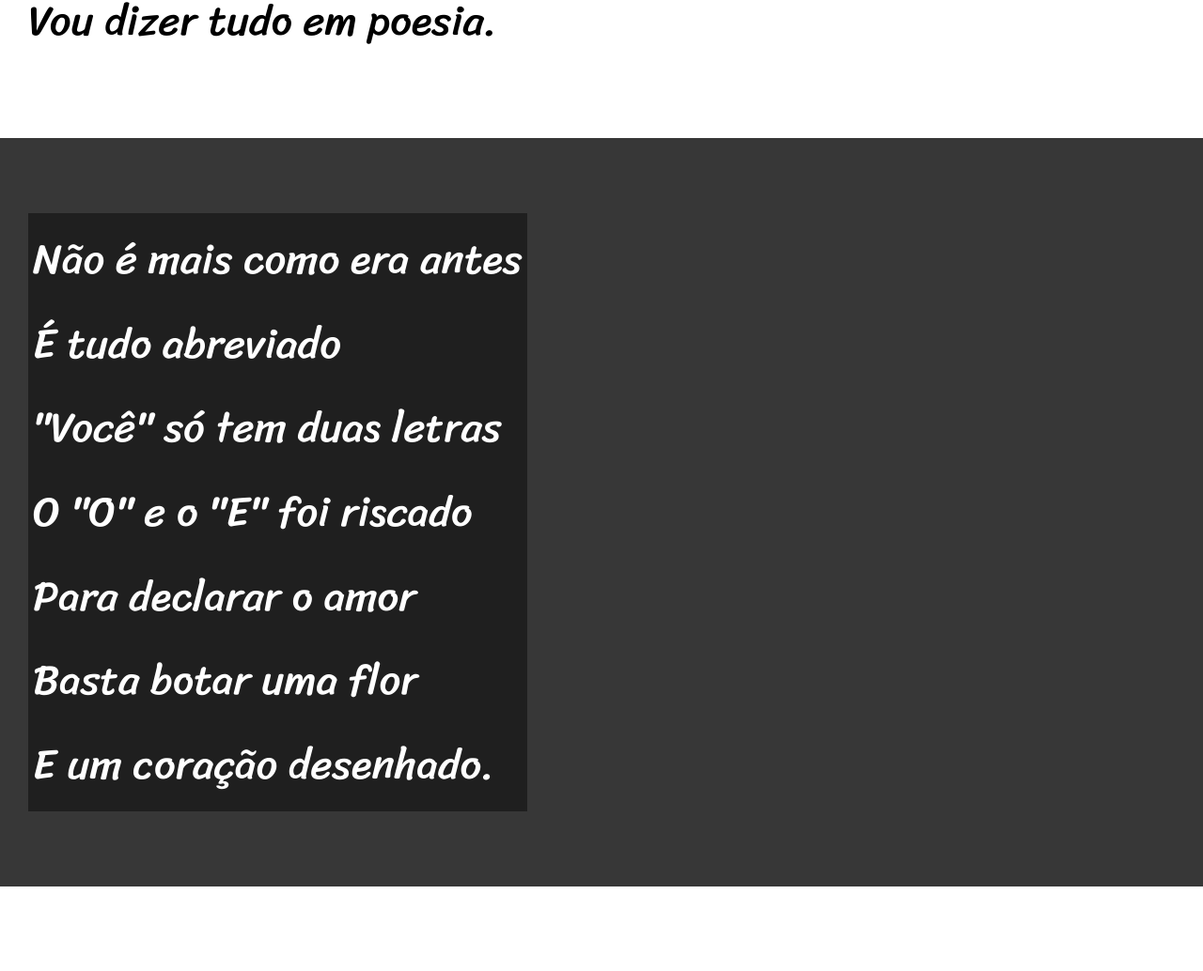
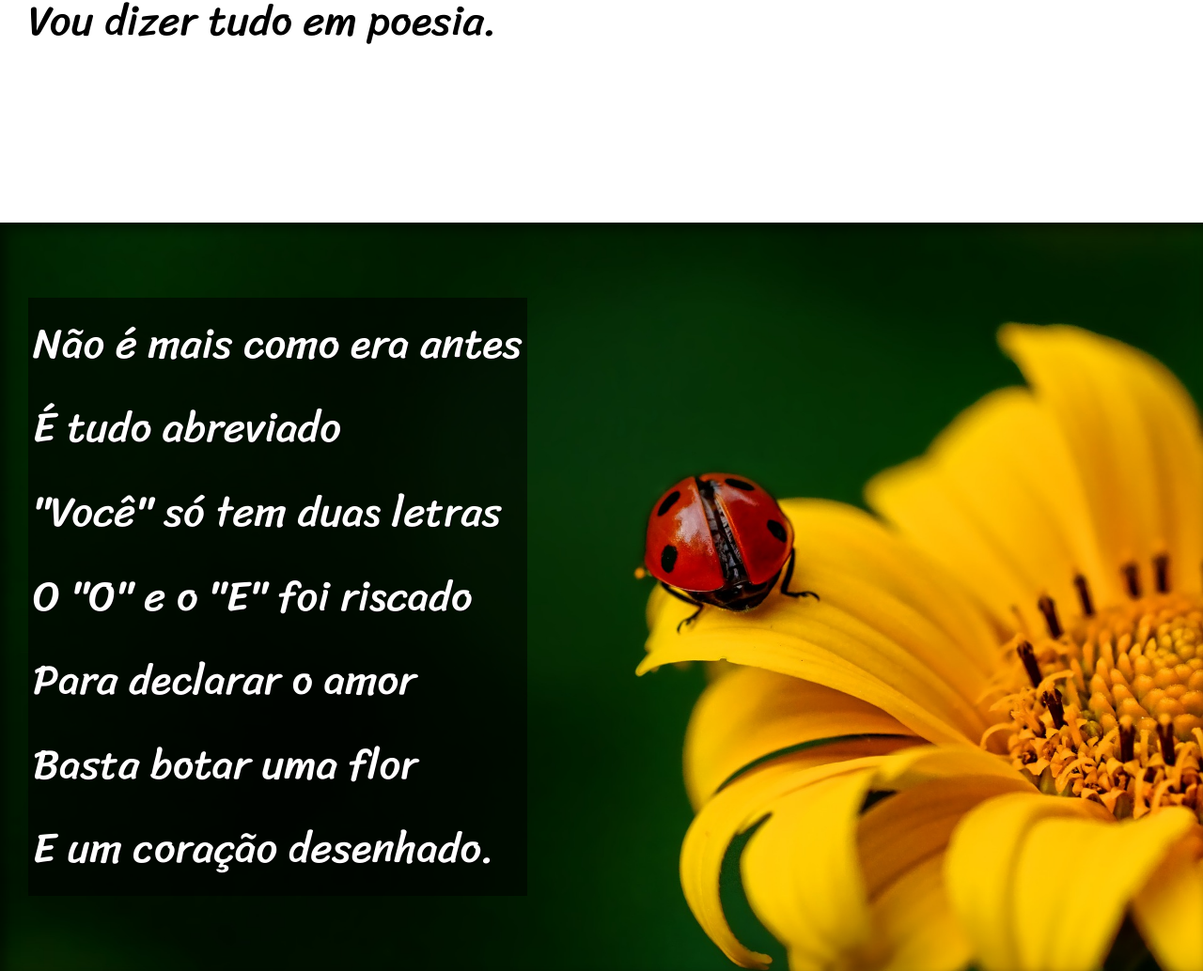
Before and after one commit to Luccasfj/html-css, a plain HTML site: page Desafios propostos/Desafio012/index.html in a window 1280 px wide. Shown: the part 900-1934 px from the top of the page at 94% size. Drawn offline with Linux system fonts and the light colour scheme.

Commit message:
finalizei o desafio 12

```diff
--- a/Desafios propostos/Desafio012/index.html
+++ b/Desafios propostos/Desafio012/index.html
@@ -26,7 +26,7 @@
     </section>
 
 
-    <section class="imagem">
+    <section class="imagem" id="img01">
         <p>
             Não é mais como era antes <br>
             É tudo abreviado <br>
@@ -64,7 +64,7 @@
 
 
 
-    <section class="imagem">
+    <section class="imagem" id="img02">
         <p>
             Tenho saudade das cartas<br>
             Escritas com a própria mão<br>
--- a/Desafios propostos/Desafio012/style.css
+++ b/Desafios propostos/Desafio012/style.css
@@ -59,6 +59,10 @@ section {
     font-size: 3.5vw;
 }
 
+section > p {
+    padding-bottom: 2em;
+}
+
 section.normal {
     background-color: white;
     color: black;
@@ -67,12 +71,26 @@ section.normal {
 section.imagem {
     background-color: rgb(55, 55, 55);
     color: white;
+    box-shadow: inset 6px 6px 13px 0px rgba(0, 0, 0, 0.543);
+    background-size: cover;
+    background-attachment: fixed;
 }
 
 section.imagem > p {
     display: inline-block;
     padding: 5px;
-    background-color: rgba(0, 0, 0, 0.437);
+    background-color: rgba(0, 0, 0, 0.554);
+    text-shadow: 1px 1px 0px black;
+}
+
+section#img01 {
+    background-image: url(imagens/background001.jpg);
+    background-position: right center;
+}
+
+
+section#img02 {
+    background-image: url(imagens/background002.jpg);
 }
 
 footer {
```
